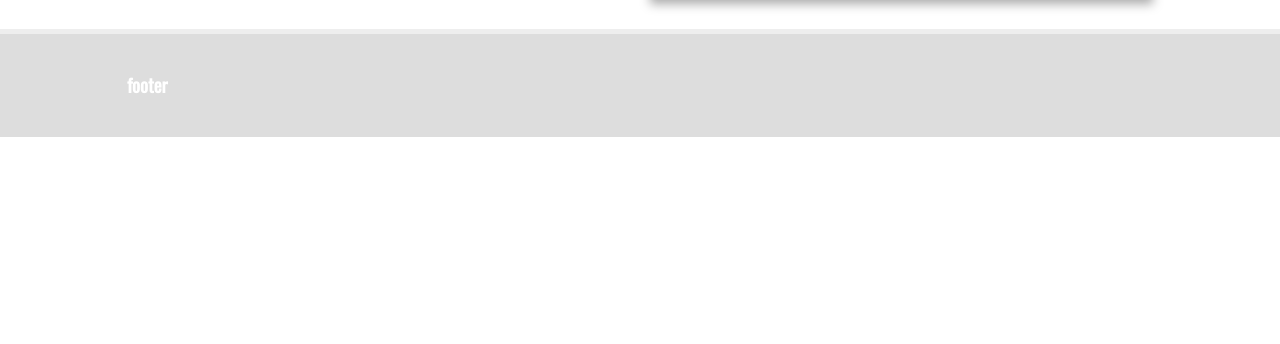
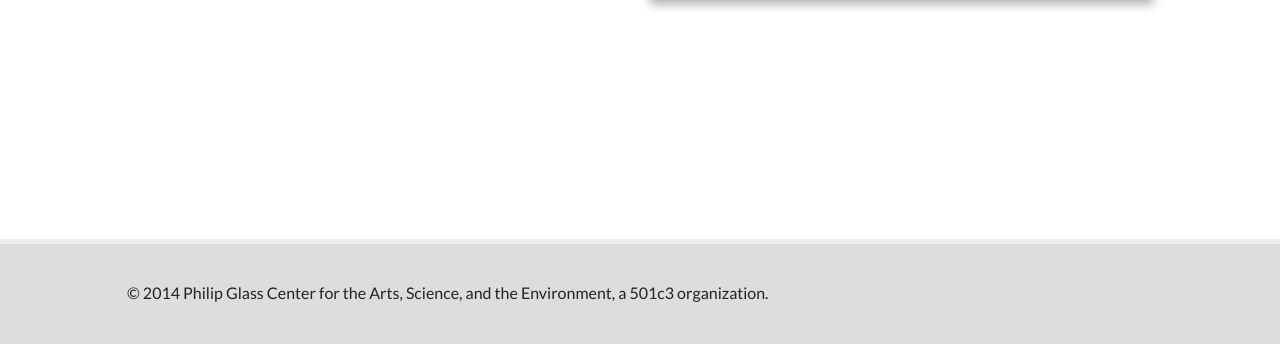
Before and after one commit to Ghan/philipglasscenter, a PHP site: page / in a window 1280 px wide. Shown: the part 456-800 px from the top of the page. Run offline with PHP 8.4, Linux system fonts and the light colour scheme; some libraries are stand-ins or nearby versions.

Commit message:
fixes youtube box, footer

```diff
--- a/css/main.css
+++ b/css/main.css
@@ -11,6 +11,8 @@ textarea {
 html {
     font-size: 1em;
     line-height: 1.4;
+    position: relative;
+    min-height: 100%;
 }
 
 ::-moz-selection {
@@ -63,6 +65,7 @@ textarea {
 
 body {
     font: 16px/26px 'Lato', Helvetica, Helvetica Neue, Arial;
+    margin: 0 0 100px;
 }
 
 h1, h2, h3, h4, h5, nav {
@@ -99,6 +102,14 @@ h1, h2, h3, h4, h5, nav {
 #header-image{
     width:100%;
     height: auto;
+}
+
+.footer-container{
+    position: absolute;
+    left: 0;
+    bottom: 0;
+    height: 100px;
+    width: 100%;
 }
 
 .footer-container,
@@ -178,7 +189,7 @@ nav a:hover {
 }
 
 .footer-container footer {
-    color: white;
+    color: inherit;
     padding: 20px 0;
 }
 
--- a/home.html
+++ b/home.html
@@ -46,7 +46,7 @@
                 </article>
 
                 <aside>
-                    <iframe id="youtube-video" src="//www.youtube.com/embed/lPUQiaV_Ph8?rel=0" frameborder="0" allowfullscreen></iframe>
+                    <iframe id="youtube-video" width="100%" height="100%" src="//www.youtube.com/embed/lPUQiaV_Ph8?rel=0" frameborder="0" allowfullscreen></iframe>
                 </aside>
 
             </div> <!-- #main -->
@@ -54,7 +54,7 @@
 
         <div class="footer-container">
             <footer class="wrapper">
-                <h3>footer</h3>
+                <p>&copy; 2014 Philip Glass Center for the Arts, Science, and the Environment, a 501c3 organization.</p>
             </footer>
         </div>
 
```
